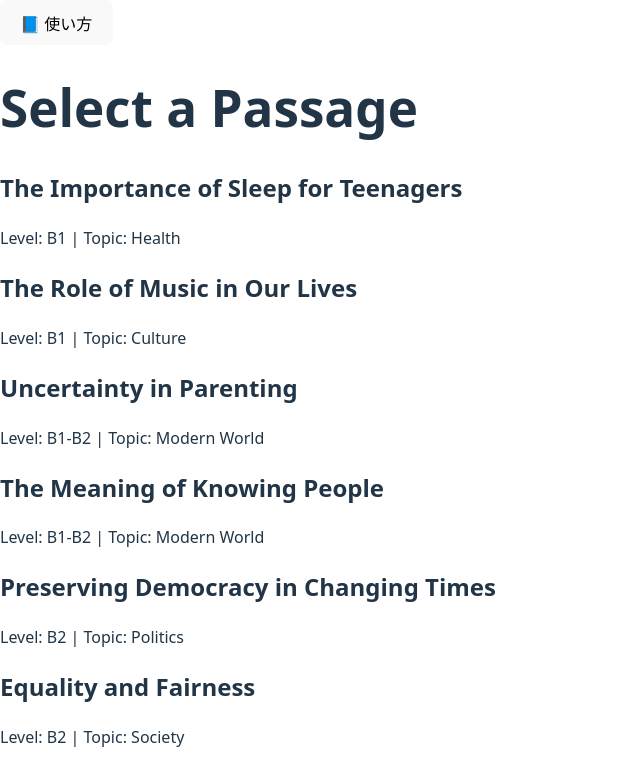
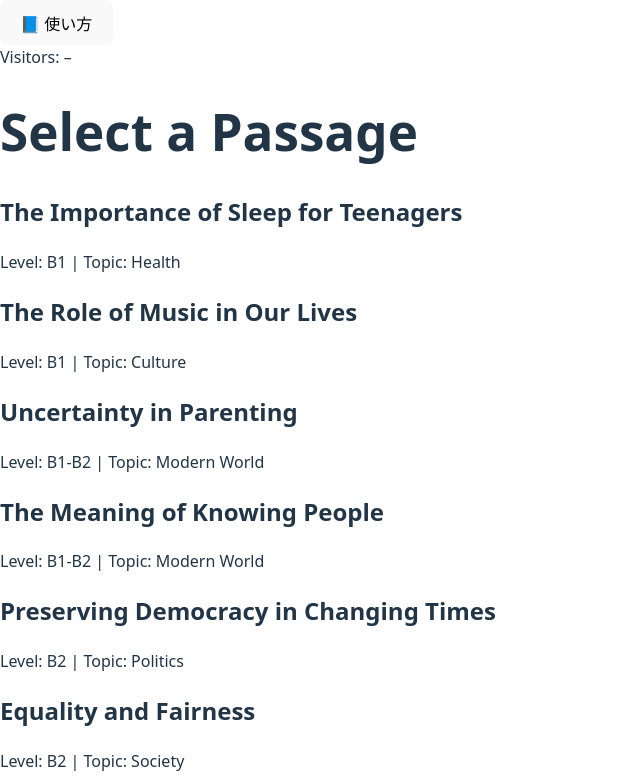
Before and after one commit to Ponta-English-Teacher/StudyExerciseApp, a React (Vite) app: page / in a window 1280 px wide. Shown: the top 776 px of the page, without its empty margins (0-640 px from the left). Built offline with nearby package versions, Linux system fonts and the light colour scheme; no server answers.

Commit message:
Implement visitor counter feature
Added visitor counter state and fetch logic.

```diff
--- a/src/App.jsx
+++ b/src/App.jsx
@@ -9,6 +9,9 @@ function App() {
   const [passages, setPassages] = useState([]);
   const [showHowToUse, setShowHowToUse] = useState(false);
 
+  // NEW: visitor counter state
+  const [visitCount, setVisitCount] = useState(null);
+
   // Load passages directly from the JSON (no dummy items)
   useEffect(() => {
     setPassages(readingData);
@@ -17,12 +20,17 @@ function App() {
   // Dev helper: warn if there are duplicate IDs
   useEffect(() => {
     if (!passages?.length) return;
-    const counts = passages.reduce((m, p) => m.set(p.id, (m.get(p.id) || 0) + 1), new Map());
-    const dups = [...counts.entries()].filter(([, c]) => c > 1).map(([id]) => id);
+    const counts = passages.reduce(
+      (m, p) => m.set(p.id, (m.get(p.id) || 0) + 1),
+      new Map()
+    );
+    const dups = [...counts.entries()]
+      .filter(([, c]) => c > 1)
+      .map(([id]) => id);
     if (dups.length) {
       console.warn(
         `[ReadingApp] Duplicate passage IDs detected: ${dups.join(', ')}. ` +
-        `Please ensure each "id" in src/data/reading.json is unique.`
+          `Please ensure each "id" in src/data/reading.json is unique.`
       );
     }
   }, [passages]);
@@ -30,17 +38,45 @@ function App() {
   // Quick lookup by id (stable reference)
   const passageById = useMemo(() => {
     const map = new Map();
-    passages.forEach(p => {
+    passages.forEach((p) => {
       // If duplicates exist, the first one wins; better to keep IDs unique.
       if (!map.has(p.id)) map.set(p.id, p);
     });
     return map;
   }, [passages]);
 
-  const selectedPassage = selectedPassageId != null ? passageById.get(selectedPassageId) : null;
+  const selectedPassage =
+    selectedPassageId != null ? passageById.get(selectedPassageId) : null;
 
   const handleSelect = (id) => setSelectedPassageId(id);
   const handleBack = () => setSelectedPassageId(null);
+
+  // NEW: fetch visitor counter once on mount
+  useEffect(() => {
+    let cancelled = false;
+
+    async function fetchVisitCount() {
+      try {
+        const res = await fetch('/api/visit-counter');
+        if (!res.ok) {
+          console.warn('Visit counter API returned non-OK status:', res.status);
+          return;
+        }
+        const data = await res.json();
+        if (!cancelled && typeof data.visits === 'number') {
+          setVisitCount(data.visits);
+        }
+      } catch (err) {
+        console.error('Failed to fetch visit counter:', err);
+      }
+    }
+
+    fetchVisitCount();
+
+    return () => {
+      cancelled = true;
+    };
+  }, []);
 
   return (
     <div className="min-h-screen bg-gray-100 relative">
@@ -52,6 +88,16 @@ function App() {
         >
           📘 使い方
         </button>
+      </div>
+
+      {/* NEW: simple visitor counter badge (top-right) */}
+      <div className="fixed top-4 right-4 z-40 text-xs">
+        <div className="bg-white bg-opacity-80 px-3 py-1 rounded shadow border border-gray-200">
+          Visitors:{' '}
+          <span className="font-semibold">
+            {visitCount === null ? '–' : visitCount}
+          </span>
+        </div>
       </div>
 
       {/* How to Use Modal */}
```
